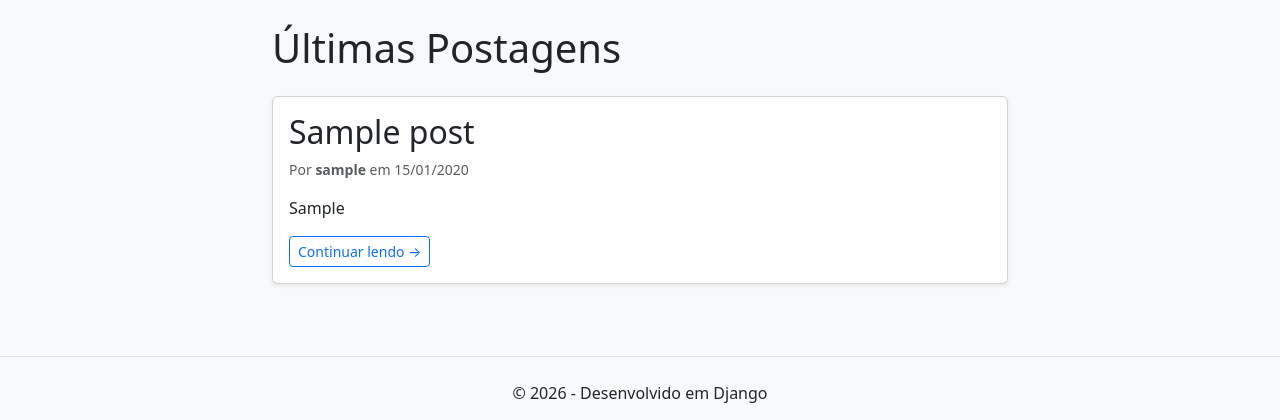
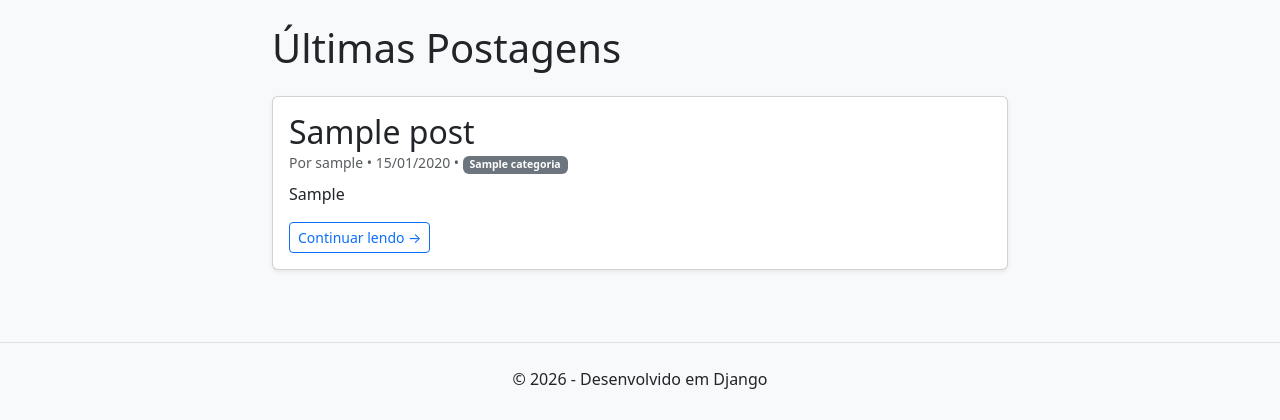
Before and after one commit to AlanBispo/django-simple-blog, a Django app: page / in a window 1280 px wide. Shown: the part 56-476 px from the top of the page. Run offline with Django 5.2, Linux system fonts and the light colour scheme; tables that the repository leaves empty hold one stand-in row (values such as "Sample post").

Commit message:
feat: add categoria aos posts

```diff
--- a/blog/models.py
+++ b/blog/models.py
@@ -1,6 +1,12 @@
 from django.db import models
 from django.contrib.auth.models import User
 
+class Categoria(models.Model):
+    nome = models.CharField(max_length=100)
+    slug = models.SlugField(unique=True)
+
+    def __str__(self):
+        return self.nome
 class Post(models.Model):
     titulo = models.CharField(max_length=200)
     slug = models.SlugField(unique=True)
@@ -8,6 +14,7 @@ class Post(models.Model):
     conteudo = models.TextField()
     criado_em = models.DateTimeField(auto_now_add=True)
     atualizado_em = models.DateTimeField(auto_now=True)
+    categoria = models.ForeignKey(Categoria, on_delete=models.SET_NULL, null=True, blank=True)
 
     def __str__(self):
         return self.titulo
--- a/blog/templates/blog/home.html
+++ b/blog/templates/blog/home.html
@@ -11,9 +11,12 @@
                 <div class="card mb-4 shadow-sm">
                     <div class="card-body">
                         <h2 class="card-title">{{ post.titulo }}</h2>
-                        <p class="text-muted small">
-                            Por <strong>{{ post.autor }}</strong> em {{ post.criado_em|date:"d/m/Y" }}
-                        </p>
+                        <h6 class="card-subtitle mb-2 text-muted small">
+                            Por {{ post.autor }} • {{ post.criado_em|date:"d/m/Y" }}
+                            {% if post.categoria %}
+                                • <span class="badge bg-secondary">{{ post.categoria.nome }}</span>
+                            {% endif %}
+                        </h6>
                         <p class="card-text">{{ post.conteudo|truncatechars:150 }}</p>
                         <a href="{% url 'post_detail' post.slug %}" class="btn btn-outline-primary btn-sm">Continuar lendo →</a>
                     </div>
--- a/blog/templates/blog/post_detail.html
+++ b/blog/templates/blog/post_detail.html
@@ -9,6 +9,9 @@
             <h1 class="display-4 fw-bold">{{ post.titulo }}</h1>
             <p class="text-muted">
                 Publicado em {{ post.criado_em|date:"d/m/Y" }} por <strong>{{ post.autor }}</strong>
+                {% if post.categoria %}
+                    em <span class="badge bg-primary">{{ post.categoria.nome }}</span>
+                {% endif %}
             </p>
             <hr>
             <div class="mt-4 lh-lg" style="white-space: pre-line;">
```
Also changed, not shown: blog/admin.py (+5 -2 lines), blog/migrations/0002_categoria_post_categoria.py (added).
